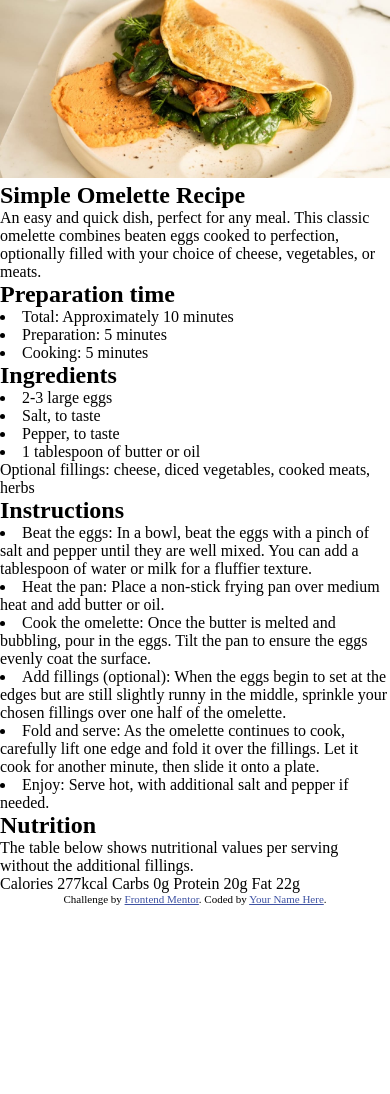
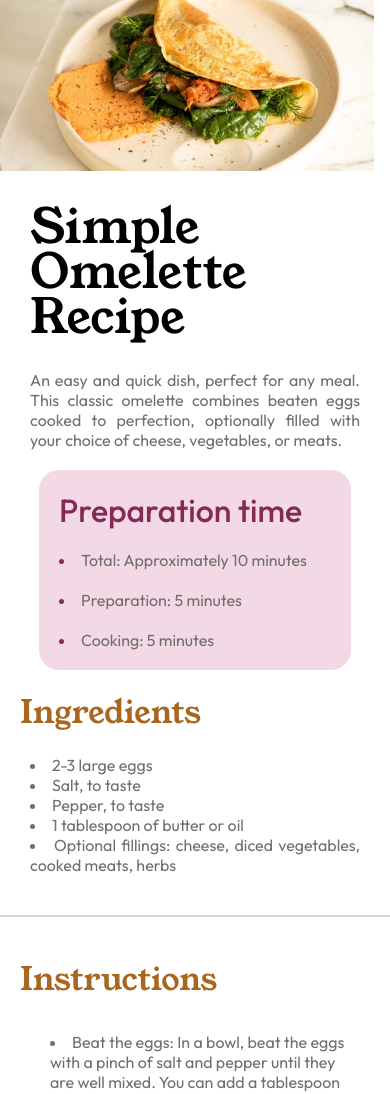
Before and after one commit to WeslleyNsou/recipe-page, a plain HTML site: page index.html in a window 390 px wide. Shown: the top 1094 px of the page. Before the commit the page ends 905 px from the top, so only its background shows below. Drawn offline with Linux system fonts and the light colour scheme.

Commit message:
Versão mobile Final

```diff
--- a/index.html
+++ b/index.html
@@ -5,37 +5,11 @@
   <meta name="viewport" content="width=device-width, initial-scale=1.0"> <!-- displays site properly based on user's device -->
 
   <link rel="icon" type="image/png" sizes="32x32" href="./assets/images/favicon-32x32.png">
+  <link rel="stylesheet" href="style.css" media="all">
 
   <title>Frontend Mentor | Recipe page</title>
 
   <!-- Feel free to remove these styles or customise in your own stylesheet 👍 -->
-  <style>
-    @font-face {
-      font-family:'outfit' ;
-      src: url('assets/fonts/outfit/OFL.txt');
-    }
-    @font-face {
-      font-family: ;
-      src: url('assets/fonts/young-serif/OFL.txt');
-      }
-    /*Style Geral*/
-    *{
-      margin: 0px;
-      padding: 0px;
-    }
-    body{
-
-    }
-
-    /*Intro*/
-    img{
-      width: 100vw;
-    }
-
-    /*Footer*/
-    .attribution { font-size: 11px; text-align: center; }
-    .attribution a { color: hsl(228, 45%, 44%); }
-  </style>
 </head>
 <body>
 
@@ -58,12 +32,15 @@
       <li>Total: Approximately 10 minutes</li>
       <li>Preparation: 5 minutes</li>
       <li>Cooking: 5 minutes</li>
+    </section>
+
+    <section id="ingr-list">
       <h2>Ingredients</h2>
       <li>2-3 large eggs</li>
       <li>Salt, to taste</li>
       <li>Pepper, to taste</li>
       <li>1 tablespoon of butter or oil</li>
-      <l1>Optional fillings: cheese, diced vegetables, cooked meats, herbs</l1>
+      <li>Optional fillings: cheese, diced  vegetables, cooked meats, herbs</li>
     </section>
 
     <section id="Instru">
@@ -91,14 +68,26 @@
     <section id="nutri">
       <h2>Nutrition</h2>
       <p>The table below shows nutritional values per serving without the additional fillings.</p>
-      Calories
-      277kcal
-      Carbs
-      0g
-      Protein
-      20g
-      Fat
-      22g
+      <table>
+        <tbody>
+          <tr>
+            <td class="nutri">Calories</td>
+            <td class="valor">277kcal</td>
+          </tr>
+          <tr>
+            <td class="nutri">Carbs</td>
+            <td class="valor">0g</td>
+          </tr>
+          <tr>
+            <td class="nutri">Protein</td>
+            <td class="valor">20g</td>
+          </tr>
+          <tr>
+            <td class="nutri">Fat</td>
+            <td class="valor">22g</td>
+          </tr>
+        </tbody>
+      </table>
     </section>
   </main>
 
--- /dev/null
+++ b/style.css
@@ -0,0 +1,144 @@
+@charset "UTF-8";
+@font-face {
+    font-family:'outfit' ;
+    src: url('assets/fonts/outfit/Outfit-VariableFont_wght.ttf');
+  }
+  @font-face {
+    font-family: 'young';
+    src: url('assets/fonts/young-serif/YoungSerif-Regular.ttf');
+    }
+   /*Var*/
+   :root{
+    /*Var Font*/
+    --destaque:'young';
+    --padrao:'outfit';
+    /*Var color*/
+    --cor-destaque:hsl(31, 69%, 39%);
+    --cor-padrao:hsl(45, 2%, 43%);
+   }
+  /*Style Geral*/
+  *{
+    margin: 0px;
+    padding: 0px;
+  }
+  body{
+
+  }
+  h2 {
+    color: var(--cor-destaque);
+    font-family: var(--destaque);
+    font-weight: 500;
+    font-size: 2em;
+    margin: auto;
+    padding: 0px 20px 20px;
+}
+p {
+    font-family: var(--padrao);
+    text-align: justify;
+    color: var(--cor-padrao);
+    margin: 0px 30px;
+}
+
+  /*Intro*/
+  img{
+    width: 96vw;
+  }
+  h1{
+    font-family: var(--destaque);
+    font-size: 3em;
+    line-height: 45px;
+    font-weight: 500;
+    margin: 30px;
+  }
+
+/*Preparation-list*/
+#Preparation-list {
+    height: 200px;
+    width: 80vw;
+    background-color: rgb(243, 216, 229);
+    border-radius: 20px;
+    margin: 20px auto;
+}
+#Preparation-list > h2 {
+    color: rgb(133, 41, 87);
+    font-family: var(--padrao);
+    font-weight: 500;
+    padding: 20px;
+}
+#Preparation-list > li {
+    font-family: var(--padrao);
+    color: var(--cor-padrao);
+    padding: 0px 20px 20px;
+}
+#Preparation-list ::marker {
+    color: rgb(133, 41, 87);
+}
+
+/*Ingredientes-list*/
+
+#ingr-list {
+    padding-bottom: 40px;
+}
+
+#ingr-list > li {
+    font-family: var(--padrao);
+    color: var(--cor-padrao);
+    text-align: justify;
+    padding: 0px 30px;
+}
+#ingr-list ::marker {
+    color: var(--font-color-h2);
+}
+
+/*Instrução*/
+
+#Instru{
+    width: 400px;
+    border-top: 2px solid rgb(213, 213, 210);
+    border-bottom: 2px solid rgb(213, 213, 210);
+    padding: 40px 0px;
+    margin: auto;
+
+}
+
+#Instru li {
+    width: 300px;
+    font-family: var(--padrao);
+    color: var(--cor-padrao);
+    margin: auto;
+    padding: 10px;
+}
+#instru ::marker {
+    color: var(--cor-padrao);
+}
+
+/*Nutrição*/
+#nutri h2{
+    padding-top: 20px;
+}
+#nutri > p {
+    font-family: var(--padrao);
+    color: var(--cor-padrao);
+    padding: 0px 20px 20px;
+}
+table {
+    border-collapse: collapse;
+    width: 400px;
+    margin: auto;
+    padding: 20px;
+}
+.nutri {
+    color: var(--cor-padrao);
+}
+.valor {
+    color: var(--cor-destaque);
+    font-weight: bolder;
+}
+td {
+    font-family: var(--padrao);
+    border-bottom: 2px solid rgb(213, 213, 210);
+    padding: 20px;
+}
+  /*Footer*/
+  .attribution { font-size: 11px; text-align: center; margin-top: 50px; }
+  .attribution a { color: hsl(228, 45%, 44%); }
```
